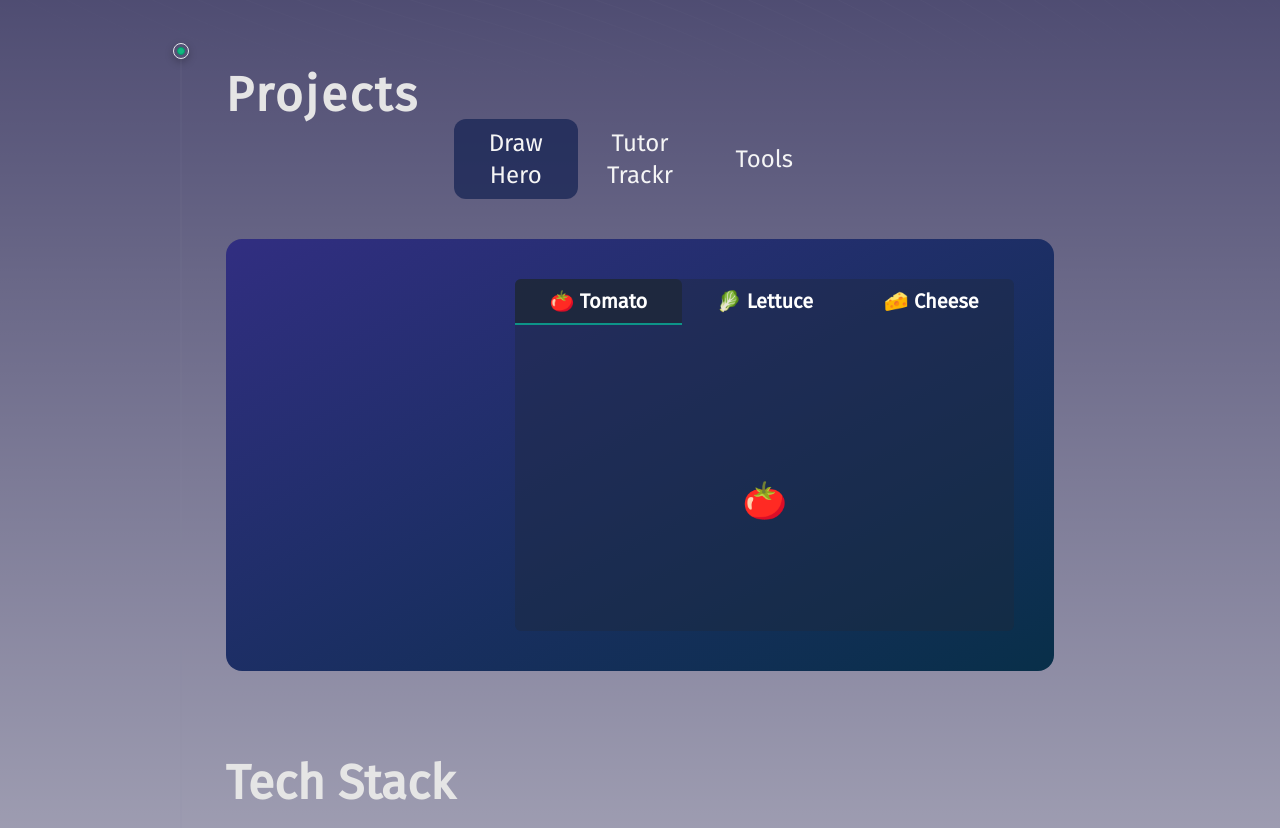
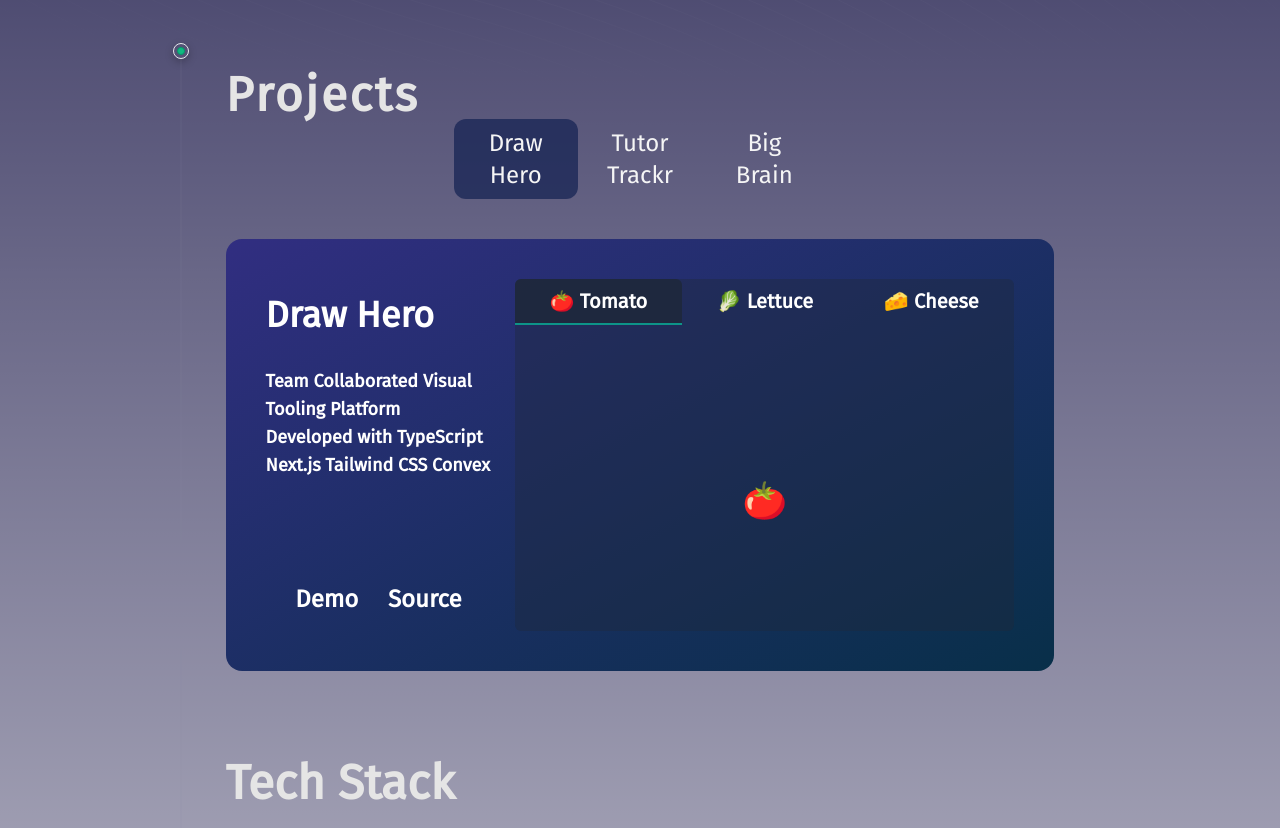
Before and after one commit to benjamin-jun-li/portfolio, a Next.js app: page / in a window 1280 px wide. Shown: the part 520-1348 px from the top of the page. Built offline with nearby package versions, Linux system fonts and the light colour scheme.

Commit message:
update project tabs

```diff
--- a/src/components/main-page/contact-board.tsx
+++ b/src/components/main-page/contact-board.tsx
@@ -10,7 +10,7 @@ const ContactBoard = () => {
       <h2 className="text-5xl text-neutral-200 font-semibold my-8 flex">
         Get in touch <IoIosArrowForward />
       </h2>
-      <div className="w-full h-full grid grid-cols-2 rounded-2xl p-10 text-xl font-bold text-white bg-gradient-to-br from-slate-800/80 to-stone-800">
+      <div className="w-full h-full grid grid-cols-1 lg:grid-cols-2 rounded-2xl p-10 text-xl font-bold text-white bg-gradient-to-br from-slate-800/80 to-stone-800">
         <p className="text-3xl">
           Feel free to reach out if you wanna work with me or just have a chat✨
         </p>
--- a/src/components/main-page/project-tab.tsx
+++ b/src/components/main-page/project-tab.tsx
@@ -10,7 +10,13 @@ const tabs = [
     value: "draw-hero",
     content: (
       <div className={tabStyle}>
-        <ProjectCard text=""/>
+        <ProjectCard
+          title="Draw Hero"
+          description="Team Collaborated Visual Tooling Platform"
+          tech="TypeScript Next.js Tailwind CSS Convex"
+          demo="https://draw-hero.vercel.app"
+          source="https://github.com/benjamin-jun-li/draw-hero"
+        />
       </div>
     ),
   },
@@ -19,16 +25,21 @@ const tabs = [
     value: "tutor-trackr",
     content: (
       <div className={tabStyle}>
-        <ProjectCard text=""/>
+        <ProjectCard
+          title="Tutor Trackr"
+          description="Tutor Management Platform"
+          tech="TypeScript Next.js GraphQL Prisma MongoDB"
+          source="https://github.com/benjamin-jun-li/tutor-trackr"
+        />
       </div>
     ),
   },
   {
-    title: "Tools",
-    value: "Tools",
+    title: "Big Brain",
+    value: "big-brain",
     content: (
       <div className={tabStyle}>
-        <ProjectCard text=""/>
+        <ProjectCard title="Big Brain" description="A Kahoot-like quiz app made in COMP6080" tech="React.js Express.js" />
       </div>
     ),
   },
--- a/src/components/main-page/tech-stack.tsx
+++ b/src/components/main-page/tech-stack.tsx
@@ -14,8 +14,8 @@ const TechStack = () => {
       </p>
       <div className="w-full overflow-hidden relative h-full rounded-2xl p-10 text-xl md:text-4xl font-bold text-white bg-gradient-to-br from-sky-900/80 to-slate-800/80">
         <div className="grid grid-cols-5">
-          {Object.keys(techMap).map((title) => (
-            <TechStackGrid title={title} items={techMap[title]} />
+          {Object.keys(techMap).map((title, idx) => (
+            <TechStackGrid key={`tech${idx}`} title={title} items={techMap[title]} />
           ))}
         </div>
         <Meteors number={20} />
--- a/src/components/main-page/tracing-content.tsx
+++ b/src/components/main-page/tracing-content.tsx
@@ -3,6 +3,7 @@ import { TracingBeam } from "../ui/tracing-beam";
 import ContactBoard from "./contact-board";
 import ProjectTabs from "./project-tab";
 import TechStack from "./tech-stack";
+
 const TracingBeamContent = () => {
   return (
     <TracingBeam className="mt-10 w-[90%] xl:w-[70%]">
--- a/src/components/projects/display-board.tsx
+++ b/src/components/projects/display-board.tsx
@@ -3,6 +3,7 @@ import { motion, AnimatePresence } from "framer-motion";
 import { useState } from "react";
 import { initialTabs as tabs } from "@/lib/data";
 import { cn } from "@/lib/utils";
+
 const DisplayBoard = () => {
   const [selectedTab, setSelectedTab] = useState(tabs[0]);
   return (
--- a/src/components/projects/project-card.tsx
+++ b/src/components/projects/project-card.tsx
@@ -1,12 +1,56 @@
 import DisplayBoard from "./display-board";
 
-const ProjectCard = ({ text } : { text:string }) => {
-    return (
-        <div className="w-full h-full grid grid-cols-3">
-            <div className="col-span-1">{text}</div>
-            <DisplayBoard />
-        </div>
-    )
+interface ProjectCardProps {
+  title: string;
+  description: string;
+  tech: string;
+  source?: string | null;
+  demo?: string | null;
 }
 
+const ProjectCard = ({
+  title,
+  description,
+  tech,
+  source,
+  demo,
+}: ProjectCardProps) => {
+  return (
+    <div className="w-full h-full grid grid-cols-3">
+      <article className="col-span-1 h-full w-full py-4 pr-6 flex flex-col justify-between">
+        <section>
+          <h3>{title}</h3>
+          <p className="text-lg my-8">
+            {description}
+            <br />
+            Developed with {tech}
+          </p>
+        </section>
+        <section>
+          <ul className="flex flex-row justify-evenly text-2xl">
+            {demo && (
+              <li>
+                <a target="_blank" href={demo}>
+                  Demo
+                </a>
+              </li>
+            )}
+            {source && (
+              <li>
+                <a target="_blank" href={source}>
+                  Source
+                </a>
+              </li>
+            )}
+            {!demo && !source && (
+              <li className="tracking-wide">Coming Soon!🥲</li>
+            )}
+          </ul>
+        </section>
+      </article>
+      <DisplayBoard />
+    </div>
+  );
+};
+
 export default ProjectCard;
--- a/src/components/ui/hover-icon.tsx
+++ b/src/components/ui/hover-icon.tsx
@@ -22,11 +22,10 @@ const HoverTechIcon = ({
   return (
     <ul className={cn("grid grid-cols-2 lg:grid-cols-3", className)}>
       {Object.keys(items).map((name, idx) => (
-        <TooltipProvider>
+        <TooltipProvider key={name + idx}>
           <Tooltip delayDuration={100}>
             <TooltipTrigger asChild>
               <li
-                key={idx}
                 className="relative group p-2 w-[2rem] h-[2rem] md:h-[4rem] md:w-[4rem] 2xl:h-[6rem] 2xl:w-[6rem]"
                 onMouseEnter={() => setHoveredIndex(idx)}
                 onMouseLeave={() => setHoveredIndex(null)}
@@ -49,12 +48,13 @@ const HoverTechIcon = ({
                   )}
                 </AnimatePresence>
                 <div className="rounded-2xl w-full h-full text-lg p-2 bg-amber-100/10 border-2 border-indigo-950 group-hover:border-slate-700 relative z-20">
-                  <div className="w-full h-full flex flex-col justify-center items-center ">
+                  <div className="w-full h-full flex flex-col justify-center items-center">
                     <Image
                       fill
                       src={items[name]}
                       alt={name}
                       className="rounded-xl"
+                      sizes="100%"
                     />
                   </div>
                 </div>
```
